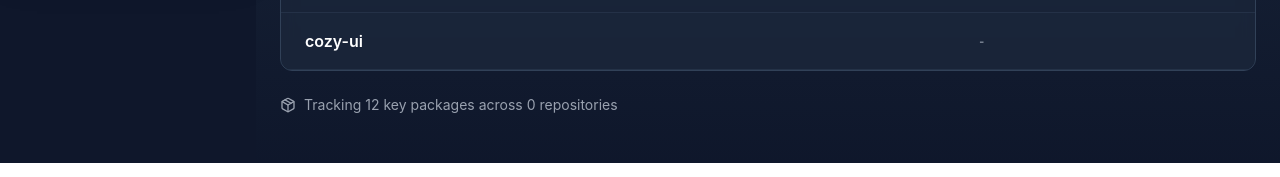
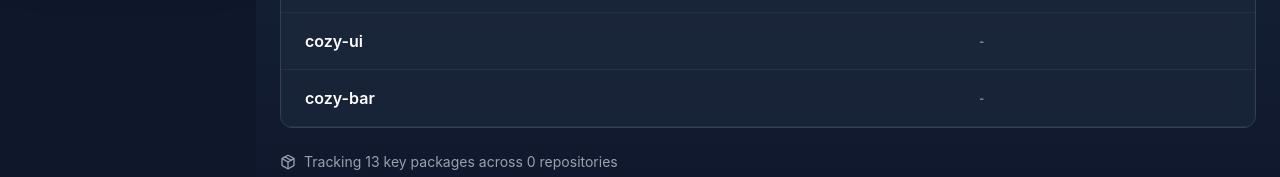
Before and after one commit to zatteo/repo-dashboard, a React (Vite) app: page /repo-dashboard/packages in a window 1280 px wide. Shown: the part 856-1033 px from the top of the page. Built offline with nearby package versions, Linux system fonts and the light colour scheme; no server answers.

Commit message:
Add cozy-bar in watched packages

```diff
--- a/src/routes/packages.tsx
+++ b/src/routes/packages.tsx
@@ -47,6 +47,7 @@ const TRACKED_PACKAGES: TrackedPackage[] = [
   { name: 'react', targetVersion: '18.0.0' },
   { name: 'cozy-client' },
   { name: 'cozy-ui' },
+  { name: 'cozy-bar' },
 ];
 
 function PackagesPage() {
```
